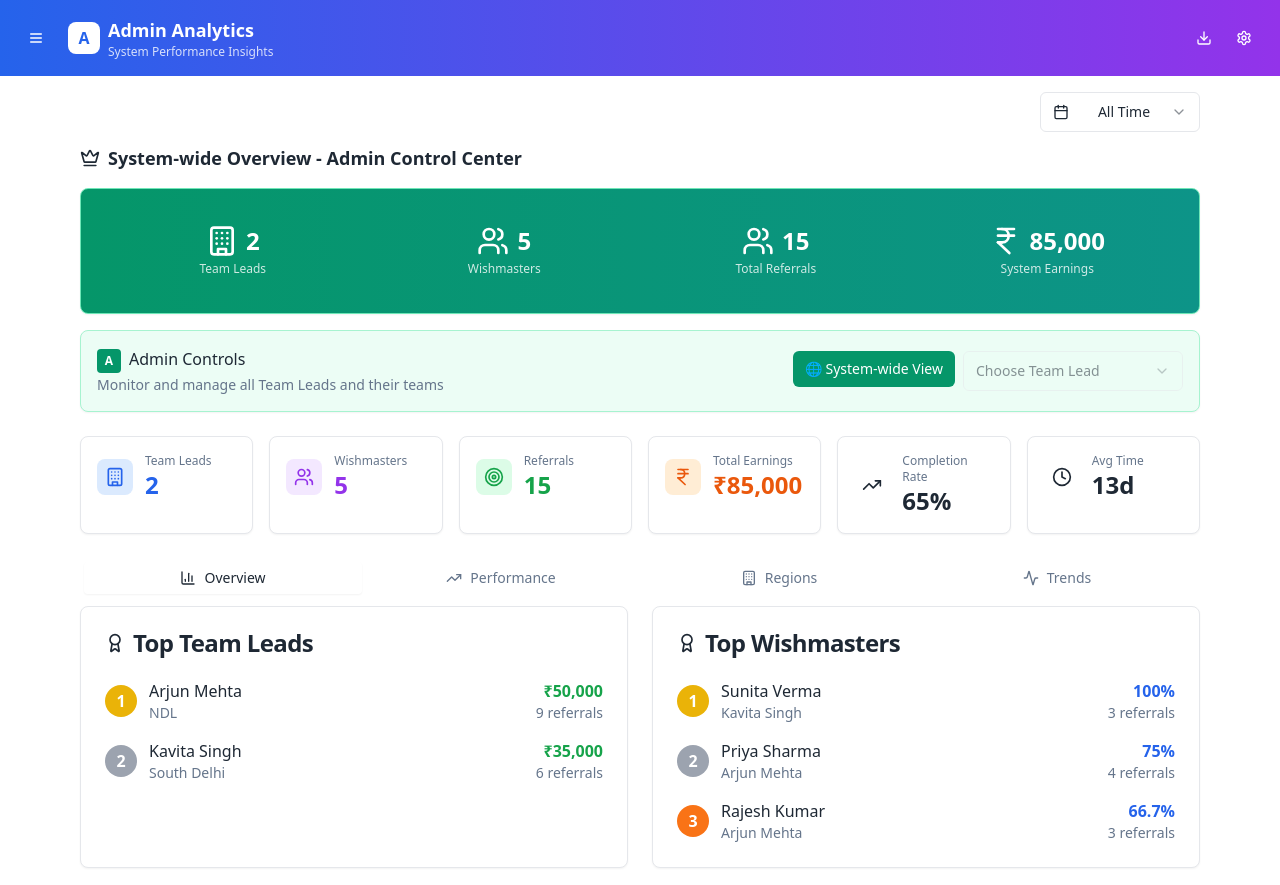
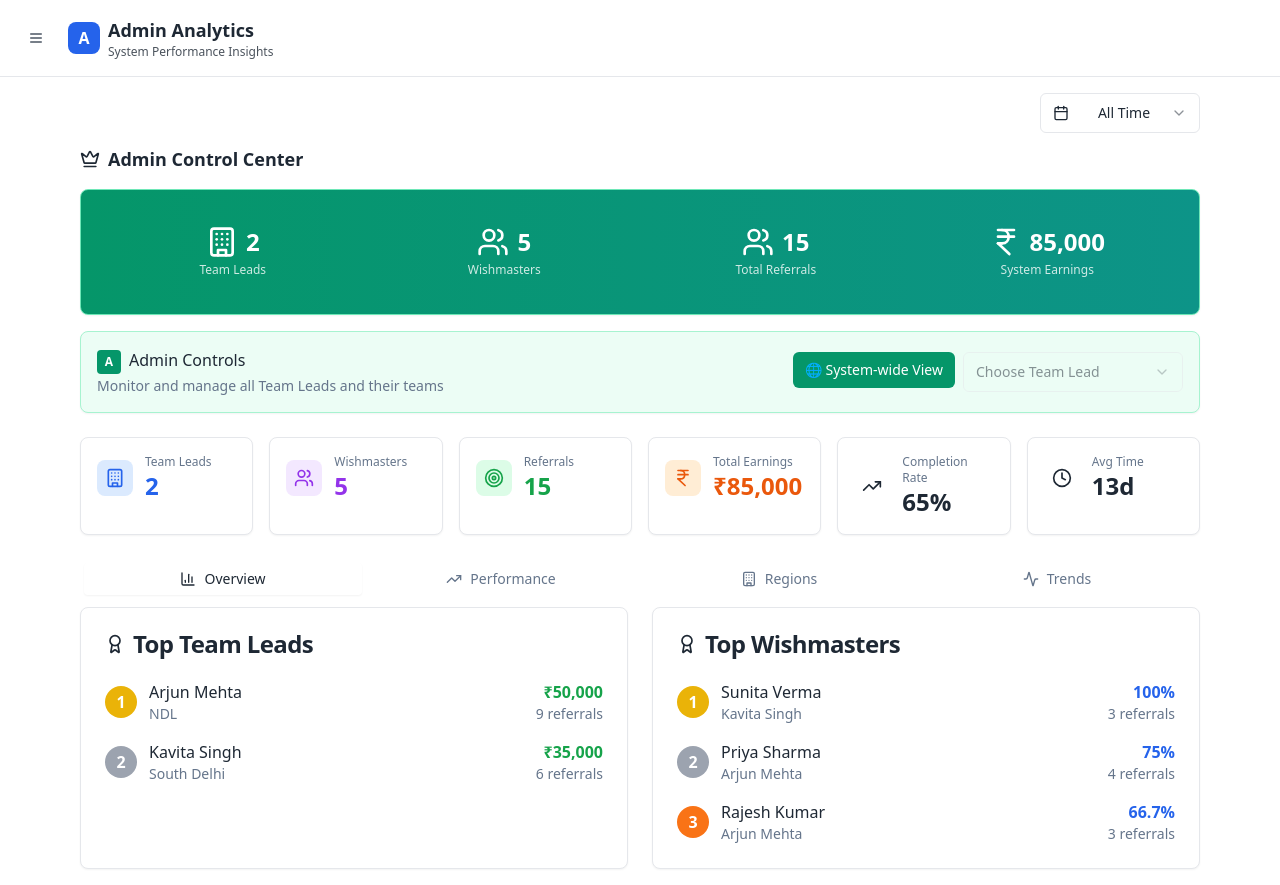
Before and after one commit to gouravg8/wishmaster, a React (Vite) app: page /admin/analytics in a window 1280 px wide. Built offline with nearby package versions, Linux system fonts and the light colour scheme; sample sign-in values are in the browser's storage.

Commit message:
changed ui

```diff
--- a/src/components/AdminDashboard.tsx
+++ b/src/components/AdminDashboard.tsx
@@ -362,26 +362,27 @@ export const AdminDashboard = () => {
               </Select>
             </div>
 
-            <div className="flex flex-wrap gap-2">
+            <div className="flex flex-wrap gap-3">
               <Button
-                className="bg-green-600 hover:bg-green-700 text-white"
+                variant="outline"
+                className="border-gray-300 text-gray-600 hover:bg-blue-500 hover:text-gray-50 flex-1"
+                onClick={() => setBulkUploadModalOpen(true)}
+              >
+                <Upload className="h-4 w-4 mr-2" />
+                Bulk Upload
+              </Button>
+              <Button variant="outline" className="border-gray-300 text-gray-600 hover:bg-blue-500 hover:text-gray-50 flex-1">
+                <Download className="h-4 w-4 mr-2" />
+                Export
+              </Button>
+              <Button
+                className="bg-green-600 hover:bg-green-700 text-white flex-1"
                 onClick={() => setCreateUserModalOpen(true)}
                 icon={<Plus className="h-4 w-4" />}
               >
                 Create User
               </Button>
-              <Button
-                variant="outline"
-                className="border-blue-300 text-blue-600 hover:bg-blue-50"
-                onClick={() => setBulkUploadModalOpen(true)}
-              >
-                <Upload className="h-4 w-4 mr-2" />
-                Bulk Upload
-              </Button>
-              <Button variant="outline" className="border-gray-300 text-gray-600 hover:bg-gray-50">
-                <Download className="h-4 w-4 mr-2" />
-                Export
-              </Button>
+
             </div>
           </div>
 
--- a/src/components/TeamLeadSelector.tsx
+++ b/src/components/TeamLeadSelector.tsx
@@ -39,9 +39,9 @@ export const TeamLeadSelector = ({
   return (
     <div className="space-y-4">
       {/* System-wide Overview */}
-      <h3 className="text-lg font-semibold flex items-center gap-2">
+      <h3 className="text-lg font-semibold flex align-middle items-center gap-2">
         <Crown className="h-5 w-5" />
-        System-wide Overview - Admin Control Center
+        Admin Control Center
       </h3>
 
       <Card className="bg-gradient-to-r from-emerald-600 to-teal-600 text-white py-3 border-emerald-300 ">
--- a/src/components/WishmasterSelector.tsx
+++ b/src/components/WishmasterSelector.tsx
@@ -40,7 +40,7 @@ export const WishmasterSelector = ({
       {/* Team Overview Banner */}
       <h3 className="text-lg font-semibold flex items-center gap-2">
         <Users className="h-5 w-5" />
-        Team Overview - Performance Dashboard
+        Performance Dashboard
       </h3>
 
       <Card className="bg-gradient-to-r from-purple-600 to-indigo-600 text-white border-purple-300">
--- a/src/pages/AdminAnalytics.tsx
+++ b/src/pages/AdminAnalytics.tsx
@@ -265,18 +265,18 @@ const AdminAnalytics = () => {
       {/* Main Content */}
       <div className="relative z-10">
         {/* Header */}
-        <div className="bg-gradient-to-r from-blue-600 to-purple-600 text-white p-4 flex items-center justify-between sticky top-0 z-50">
+        <div className="sticky top-0 z-40 bg-white border-b border-gray-200 p-4 flex items-center justify-between">
           <div className="flex items-center gap-3">
             <Button
               variant="ghost"
               size="sm"
-              className="text-white hover:bg-white/10"
+              className="text-gray-600 hover:bg-gray-100 hover:text-gray-800"
               onClick={() => setSidebarOpen(true)}
             >
               <Menu className="h-5 w-5" />
             </Button>
             <div className="flex items-center gap-2">
-              <div className="w-8 h-8 bg-white text-blue-600 rounded-lg flex items-center justify-center font-bold">
+              <div className="w-8 h-8 bg-blue-600 text-white rounded-lg flex items-center justify-center font-bold">
                 A
               </div>
               <div>
--- a/src/pages/AdminReferrals.tsx
+++ b/src/pages/AdminReferrals.tsx
@@ -235,9 +235,9 @@ const AdminReferrals = () => {
   // Filter referrals based on selections
   const filteredReferrals = mockAllReferrals.filter(referral => {
     const matchesSearch = referral.refereeName.toLowerCase().includes(searchTerm.toLowerCase()) ||
-                         referral.refereePhone.includes(searchTerm) ||
-                         referral.wishmasterName.toLowerCase().includes(searchTerm.toLowerCase()) ||
-                         referral.teamLeadName.toLowerCase().includes(searchTerm.toLowerCase());
+      referral.refereePhone.includes(searchTerm) ||
+      referral.wishmasterName.toLowerCase().includes(searchTerm.toLowerCase()) ||
+      referral.teamLeadName.toLowerCase().includes(searchTerm.toLowerCase());
 
     const matchesStatus = statusFilter === "all" || referral.status === statusFilter;
     const matchesRegion = regionFilter === "all" || referral.region === regionFilter;
@@ -291,18 +291,18 @@ const AdminReferrals = () => {
       {/* Main Content */}
       <div className="relative z-10">
         {/* Header */}
-        <div className="sticky top-0 z-50 bg-gradient-to-r from-red-600 to-orange-600 text-white p-4 flex items-center justify-between">
+        <div className="sticky top-0 z-40 bg-white border-b border-gray-200 p-4 flex items-center justify-between">
           <div className="flex items-center gap-3">
             <Button
               variant="ghost"
               size="sm"
-              className="text-white hover:bg-white/10"
+              className="text-gray-600 hover:bg-gray-100 hover:text-gray-800"
               onClick={() => setSidebarOpen(true)}
             >
               <Menu className="h-5 w-5" />
             </Button>
             <div className="flex items-center gap-2">
-              <div className="w-8 h-8 bg-white text-red-600 rounded-lg flex items-center justify-center font-bold">
+              <div className="w-8 h-8 bg-blue-600 text-white rounded-lg flex items-center justify-center font-bold">
                 A
               </div>
               <div>
@@ -337,7 +337,7 @@ const AdminReferrals = () => {
               wishmasters={mockWishmasters.filter(wm =>
                 // Filter wishmasters based on selected team lead
                 selectedTeamLead === "tl1" ? ["wm1", "wm2", "wm3"].includes(wm.id) :
-                selectedTeamLead === "tl2" ? ["wm4", "wm5"].includes(wm.id) : false
+                  selectedTeamLead === "tl2" ? ["wm4", "wm5"].includes(wm.id) : false
               )}
               selectedWishmaster={selectedWishmaster}
               onWishmasterChange={setSelectedWishmaster}
```
